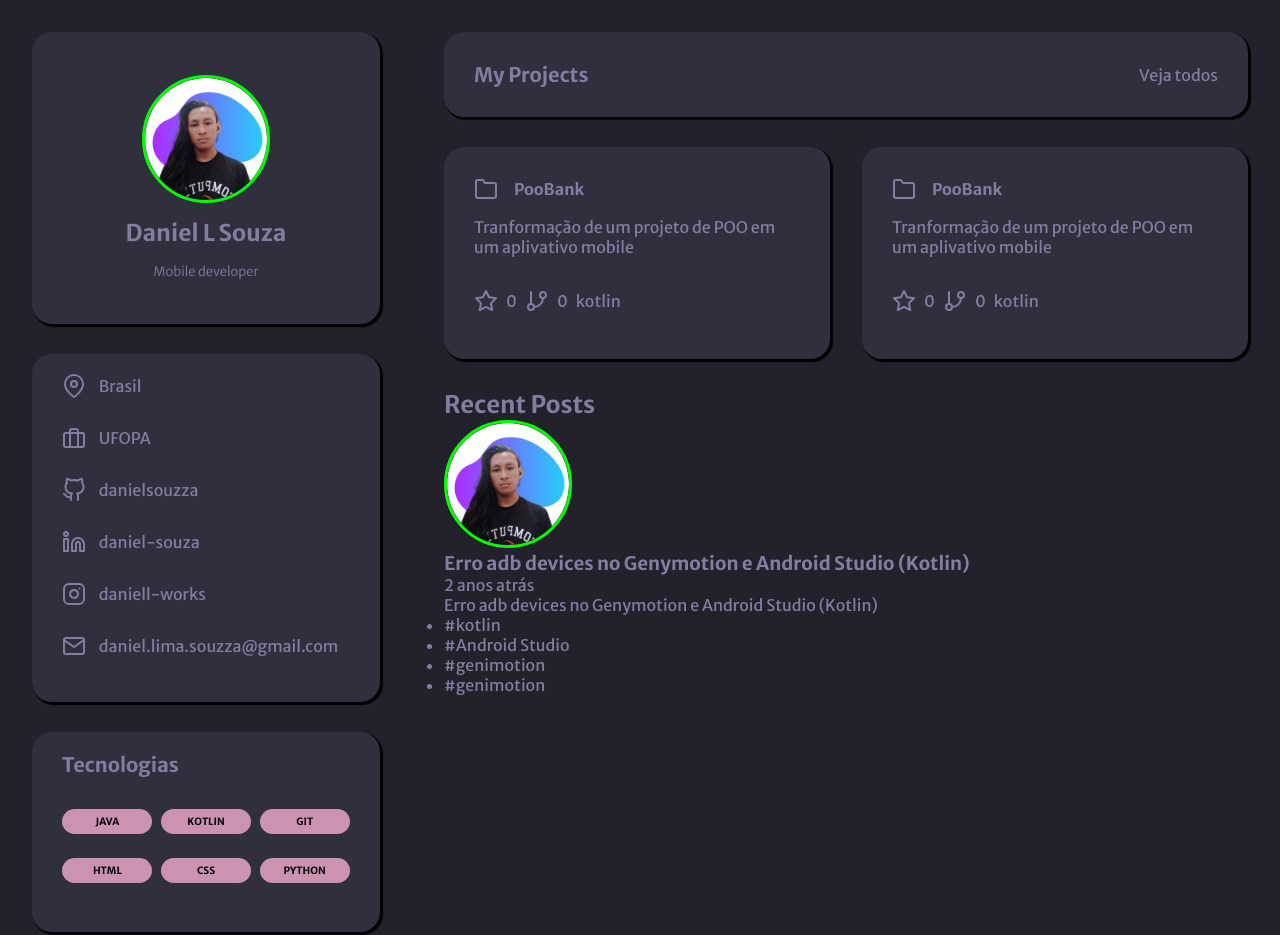
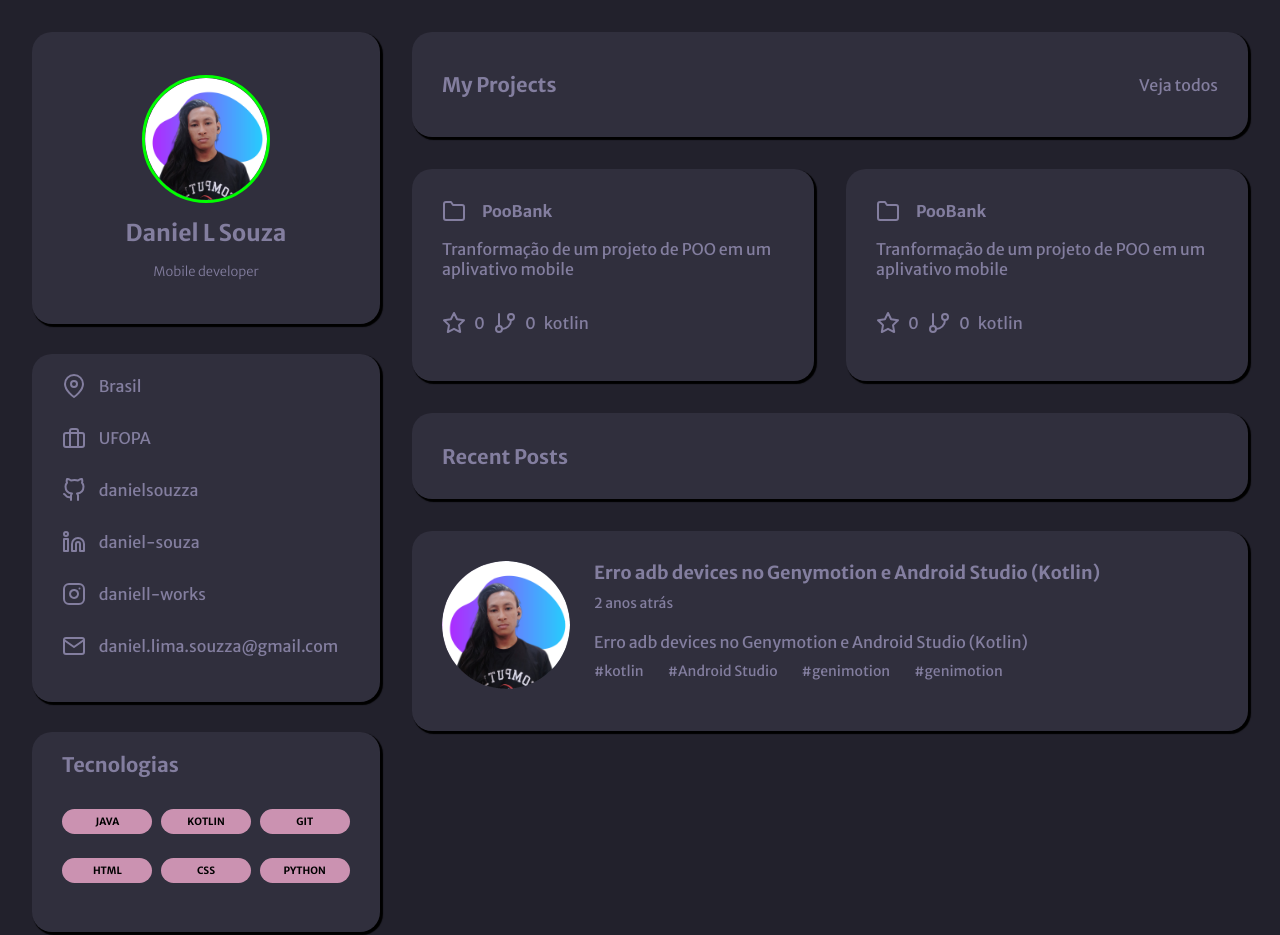
Before and after one commit to danielsouzza/Front-End, a plain HTML site: page Portfolio/index.html in a window 1280 px wide. Shown: the top 935 px of the page. Drawn offline with Linux system fonts and the light colour scheme.

Commit message:
Portfolio

```diff
--- a/Portfolio/index.html
+++ b/Portfolio/index.html
@@ -133,17 +133,17 @@
                         </div>
                     </section>
                     <section class="projects-recents">
-                        <div>
+                        <div class="theme">
                             <h2>Recent Posts</h2>
                         </div>
 
-                        <div>
+                        <div class="theme emphasis">
                             <img src="assets/profile-pic.png" alt="Daniel-LS">
                             <div>
-                                <h1>Erro adb devices no Genymotion e Android Studio (Kotlin)</h1>
-                                <p>2 anos atrás</p>
-                                <p>Erro adb devices no Genymotion e Android Studio (Kotlin)</p>
-                                <ul>
+                                <h2>Erro adb devices no Genymotion e Android Studio (Kotlin)</h2>
+                                <span class="mt-1">2 anos atrás</span>
+                                <p class="mt-2">Erro adb devices no Genymotion e Android Studio (Kotlin)</p>
+                                <ul class="mt-1">
                                     <li>#kotlin</li>
                                     <li>#Android Studio</li>
                                     <li>#genimotion</li>
--- a/Portfolio/style.css
+++ b/Portfolio/style.css
@@ -16,12 +16,13 @@
 
 body{
     background: var(--color-back);
+    padding: 2rem 2rem 1rem 2rem;
 }
 
 .conteainer{
-    height: 100vh;
     display: flex;
     flex-wrap: wrap;
+    gap: 2rem;
 
 }
 
@@ -30,7 +31,6 @@ body{
     display: flex;
     flex-direction: column;
     gap: 30px;
-    margin: 2rem;
     grid-area: "perfil";
 }
 
@@ -166,16 +166,23 @@ body{
 
 
 .projects-infor{
-    margin: 2rem;
+    display: flex;
+    flex-direction: column;
     flex: 4;
+    gap: 2rem;
 
 }
 
+.projects-infor main{
+    display: flex;
+    flex-direction: column;
+    gap: 2rem;
+}
 .projects-infor header{
     display: flex;
     align-items: center;
     justify-content: space-between;
-    padding: 30px 30px;
+    padding: 40px 30px;
 }
 
 .projects-infor header a{
@@ -184,7 +191,6 @@ body{
 
 .my-projects{
     flex-wrap: wrap;
-    margin: 30px 0;
     display: flex;
     gap: 2rem;
 
@@ -231,5 +237,72 @@ body{
 }
 
 .projects-recents{
+    display: flex;
+    flex-direction: column;
+    gap: 2rem;
+}
+
+.projects-recents div:first-child{
+    min-height: 86px;
+    align-items:center;
+    display: flex;
+    padding-left: 30px;
 
 }
+
+.projects-recents div:first-child h2{
+    font-style: normal;
+    font-weight: 700;
+    font-size: 20px;
+    line-height: 25px;
+}
+
+.projects-recents img{
+    border: none;
+    border-radius: 100%;
+}
+
+.emphasis{
+    display: flex;
+    min-height: 200px;
+    padding: 30px;
+    gap: 1.5rem;
+}
+
+.emphasis div{
+    display: flex;
+    flex-direction: column;
+}
+
+.emphasis div h2{
+    font-style: normal;
+    font-weight: 700;
+    font-size: 18px;
+    line-height: 23px;
+}
+
+.emphasis div span{
+    font-style: normal;
+    font-weight: 400;
+    font-size: 14px;
+    line-height: 18px;
+}
+
+.emphasis div ul{
+    list-style: none;
+    display: flex;
+    flex-wrap: wrap;
+    gap: 1.5rem;
+    font-style: normal;
+    font-weight: 400;
+    font-size: 14px;
+    line-height: 18px;
+}
+
+.mt-1{
+    margin-top: 10px;
+}
+
+.mt-2{
+    margin-top: 20px;
+}
```
